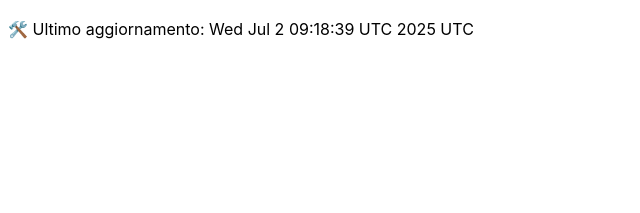
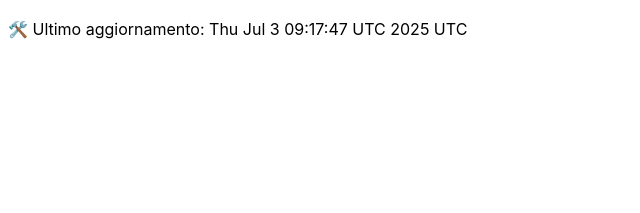
Before and after one commit to DanteTrb/DanteTrb.github.io, a Jekyll site: the page built from badges.md, in a window 1280 px wide. Shown: the top 213 px of the page, without its empty margins (0-640 px from the left). Built offline with Jekyll 4.4.1, drawn with Linux system fonts in a browser that asks for light colours; our own code applies the rules of GitHub Pages for plain Markdown files.

Commit message:
🛠️ Aggiornamento automatico badge

```diff
--- a/badges.md
+++ b/badges.md
@@ -1 +1 @@
-🛠️ Ultimo aggiornamento: Wed Jul  2 09:18:39 UTC 2025 UTC
+🛠️ Ultimo aggiornamento: Thu Jul  3 09:17:47 UTC 2025 UTC
```
